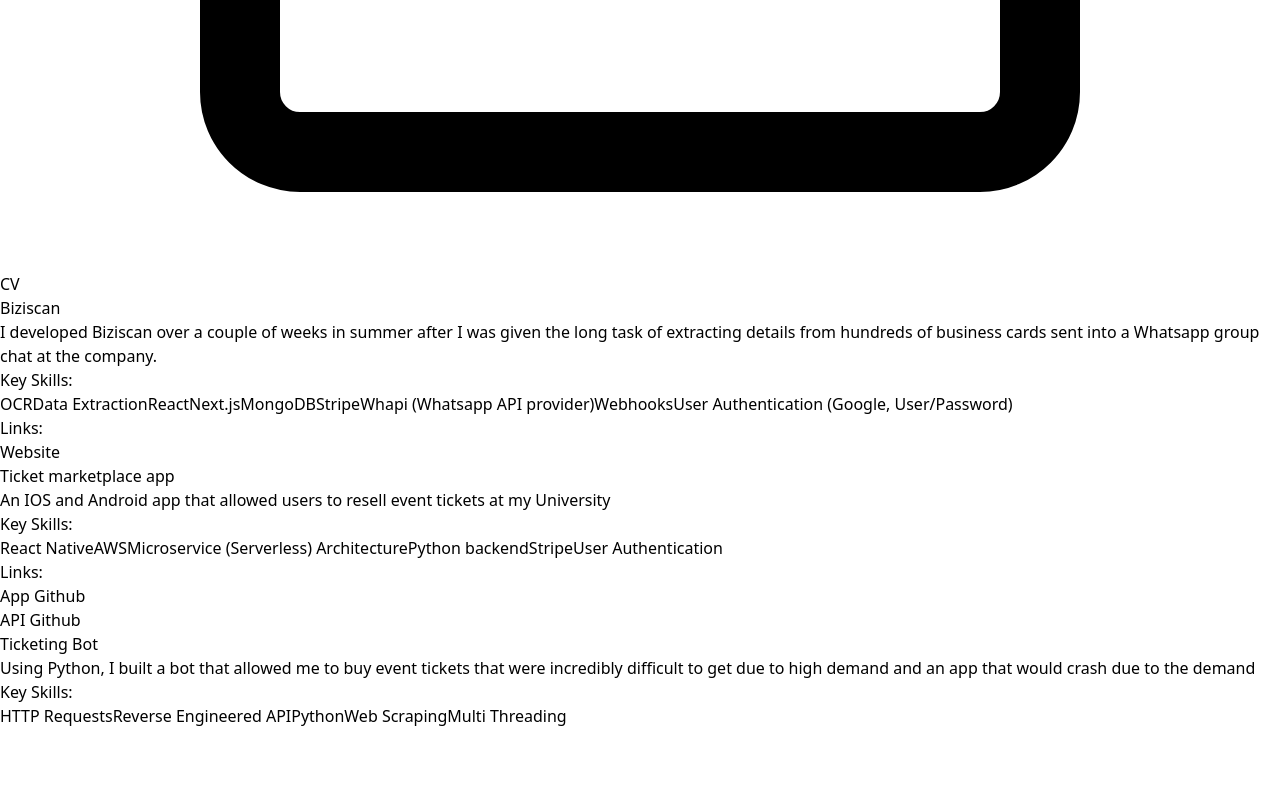
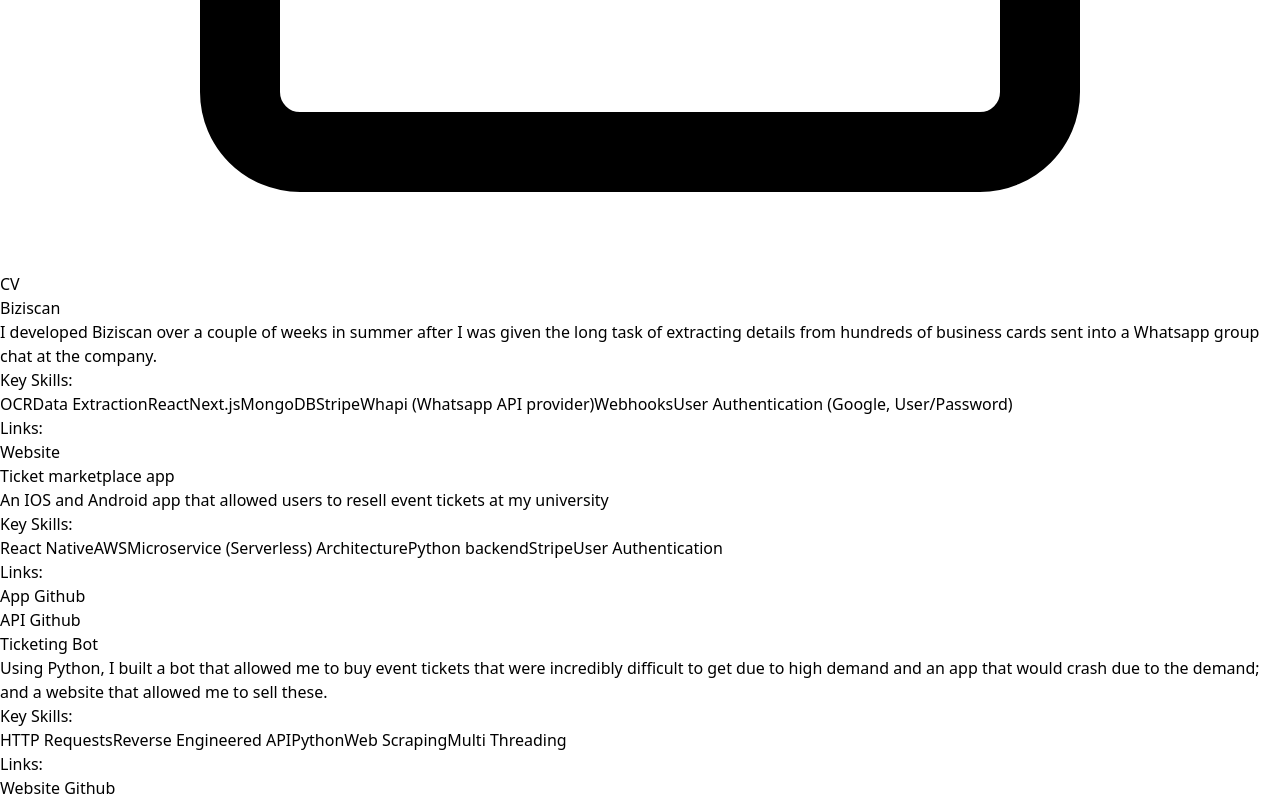
Before and after one commit to liam123-dot/portfolio-website, a Next.js app: page / in a window 1280 px wide. Shown: the part 1128-1928 px from the top of the page. Before the commit the page ends 1856 px from the top, so only its background shows below. Built offline with nearby package versions, Linux system fonts and the light colour scheme.

Commit message:
project description improvement

```diff
--- a/src/app/projects/[id]/page.tsx
+++ b/src/app/projects/[id]/page.tsx
@@ -37,6 +37,12 @@
         <p className="my-2 text-gray-700 dark:text-gray-300">
           {project.detailedDescription}
         </p>
+        {project.technicalDescription && (
+          <p className="mt-4 text-gray-700 dark:text-gray-300">
+            <span className="font-semibold">Technical Description: </span>
+            {project.technicalDescription}
+          </p>
+        )}
         {project.keySkills && project.keySkills.length > 0 && (
           <div className="mb-3">
             <h3 className="text-sm text-gray-700 dark:text-gray-300 mb-1">
--- a/src/projects.ts
+++ b/src/projects.ts
@@ -51,8 +51,9 @@
   {
     id: 'ticketstar',
     title: 'Ticket marketplace app',
-    description: 'An IOS and Android app that allowed users to resell event tickets at my University',
-    detailedDescription: '',
+    description: 'An IOS and Android app that allowed users to resell event tickets at my university',
+    detailedDescription: 'I built this app due to the large number of scams that take place at my university due to people buying and selling tickets directly through a facebook group. I was able to get several hundred sign ups and faciliate a few transactions before having to shut down due to the reselling policies of the events. Despite this, this project was my first where I learned and implemented a client/server architecture with an effective backend and secure user authentication.',
+    technicalDescription: 'The app was made with React Native and Typescript. For the backend I used Python with AWS Lambda, Cognito and S3, utilising the AWS SAM (Serverless Application Model), as well as a serverless MySQL database provided by Planetscale. It also integrated with Stripe to accept payments and payout to sellers, utilising webhooks for payment confirmation and notifications.',
     gallery: [
       {
         type: 'image',
@@ -88,10 +89,16 @@
   {
     id: 'ticket-bot',
     title: 'Ticketing Bot',
-    description: 'Using Python, I built a bot that allowed me to buy event tickets that were incredibly difficult to get due to high demand and an app that would crash due to the demand',
-    detailedDescription: '',
-    // gallery: {
-    // },
+    description: 'Using Python, I built a bot that allowed me to buy event tickets that were incredibly difficult to get due to high demand and an app that would crash due to the demand; and a website that allowed me to sell these.',
+    detailedDescription: 'This was my first project that served a real useful purpose to me, and was my intro into HTTP requests and API design. I reverse engineered the API that the ticketing website used and directly used the Python requsts module to allow me to create accounts and buy tickets. I also made a website to sell these tickets which reached £2000 a month in revenue and served 250+ customers.',
+    technicalDescription: 'For this bot I had a simple approach. I created a Python class that represended an account, this would log in and retrieve the correct cookies and tokens to buy tickets. It would then consantly moniter the website for when tickets released and instantly reserve and purchase. Once I got it working, I set up an AWS EC2 instance to host the bot so it was always running and had low latency. To get scale, I implemented multi-threading, so each thread would run one of the account objects and check for ticket drops, and the different threads would safetly communicate between each other to notify others when releases happened. The website I created allowed users to select from the tickets I have and pay for them, I also set up an affiliate system which tracked who brought me customers, and they would receive a share of the profit.',
+    links: {
+      github: [
+        {
+          url: 'https://github.com/liam123-dot/TicketWebsite', label: 'Website Github'
+        }
+      ]
+    },
     keySkills: [
       'HTTP Requests',
       'Reverse Engineered API',
--- a/src/types.ts
+++ b/src/types.ts
@@ -22,6 +22,7 @@
   title: string;
   description: string;
   detailedDescription: string;
+  technicalDescription?: string;
   gallery?: MediaItem[];
   links?: Links;
   keySkills: string[];
```
